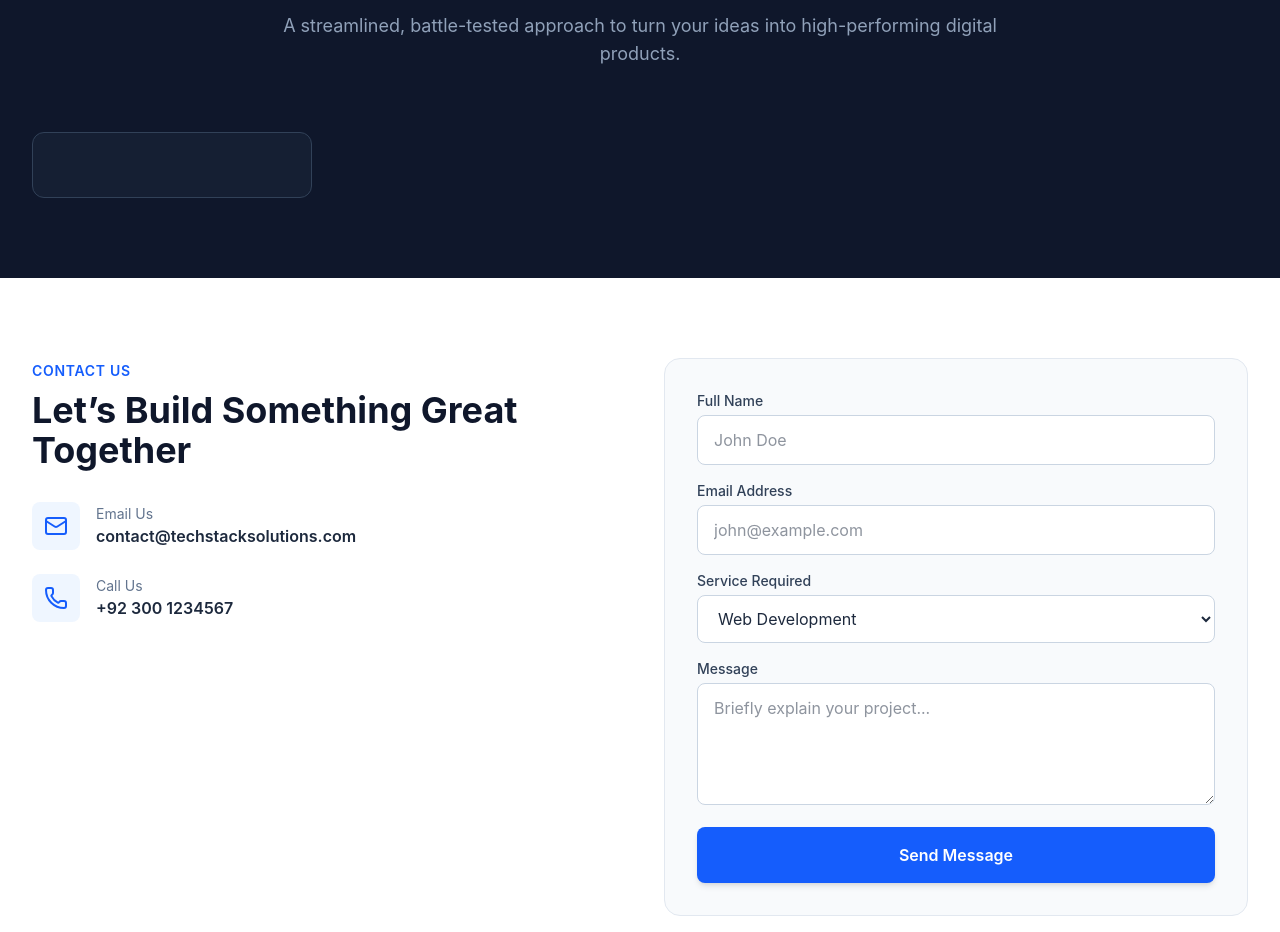
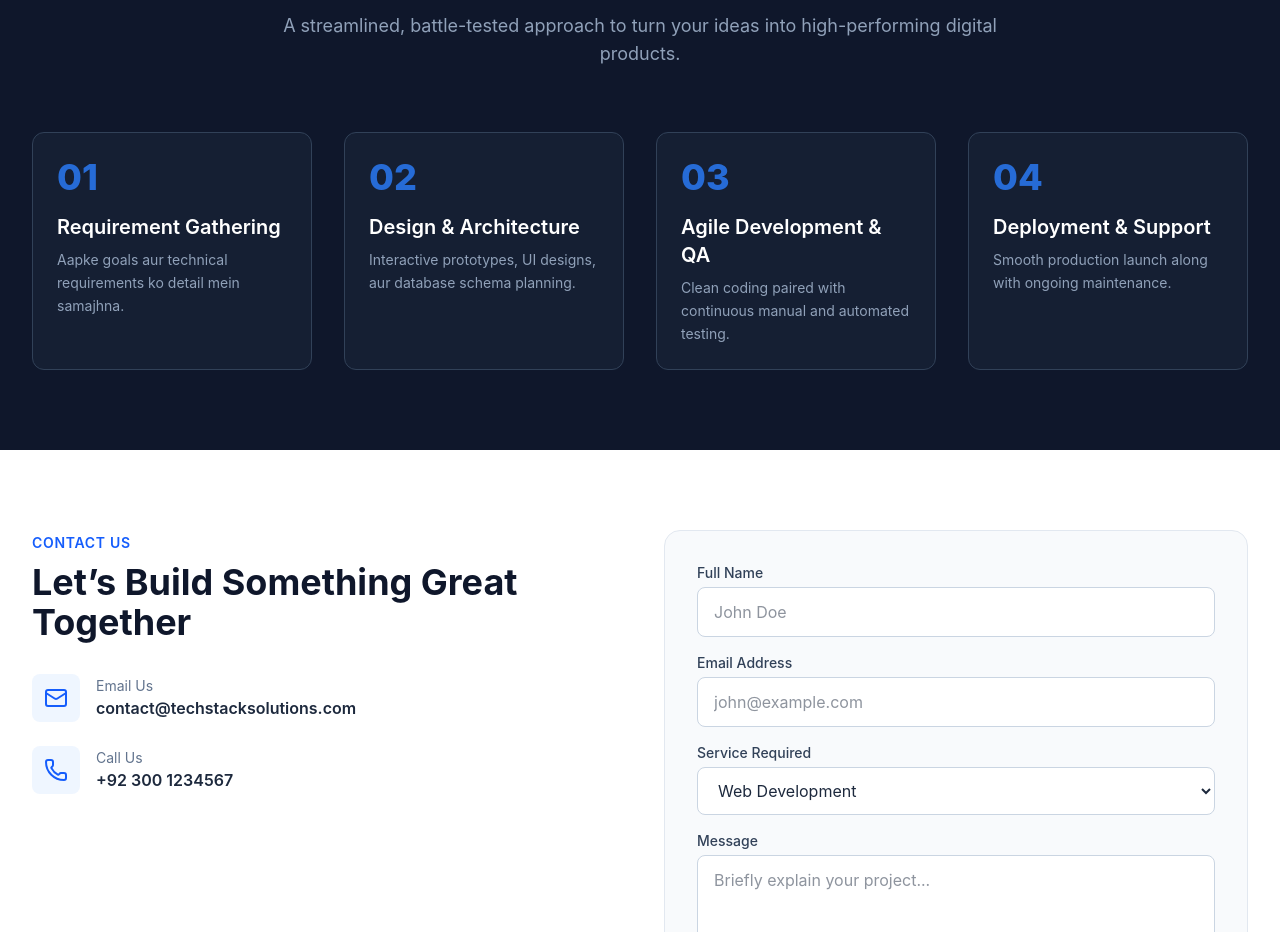
Before and after one commit to sarmad-sqa/TechStack-Solutions, a React (Vite) app: page / in a window 1280 px wide. Shown: the part 2020-2952 px from the top of the page. Built offline with nearby package versions, Linux system fonts and the light colour scheme.

Commit message:
Revert Text Phase 2

```diff
--- a/src/App.jsx
+++ b/src/App.jsx
@@ -193,28 +193,10 @@ export default function App() {
 
           <div className="grid grid-cols-1 md:grid-cols-4 gap-8">
             {[
-[
-  {
-    step: '01',
-    title: 'Requirement Gathering',
-    desc: 'Deeply analyzing your business goals and technical specifications.'
-  },
-  {
-    step: '02',
-    title: 'Design & Architecture',
-    desc: 'Crafting interactive prototypes, modern UI designs, and robust database schemas.'
-  },
-  {
-    step: '03',
-    title: 'Agile Development & QA',
-    desc: 'Writing clean code paired with continuous manual and automated testing.'
-  },
-  {
-    step: '04',
-    title: 'Deployment & Support',
-    desc: 'Ensuring seamless production launch along with dedicated ongoing maintenance.'
-  }
-]
+              { step: '01', title: 'Requirement Gathering', desc: 'Aapke goals aur technical requirements ko detail mein samajhna.' },
+              { step: '02', title: 'Design & Architecture', desc: 'Interactive prototypes, UI designs, aur database schema planning.' },
+              { step: '03', title: 'Agile Development & QA', desc: 'Clean coding paired with continuous manual and automated testing.' },
+              { step: '04', title: 'Deployment & Support', desc: 'Smooth production launch along with ongoing maintenance.' }
             ].map((item, idx) => (
               <div key={idx} className="bg-slate-800/50 p-6 rounded-xl border border-slate-700">
                 <span className="text-4xl font-extrabold text-blue-500 opacity-80 mb-4 block">{item.step}</span>
```
